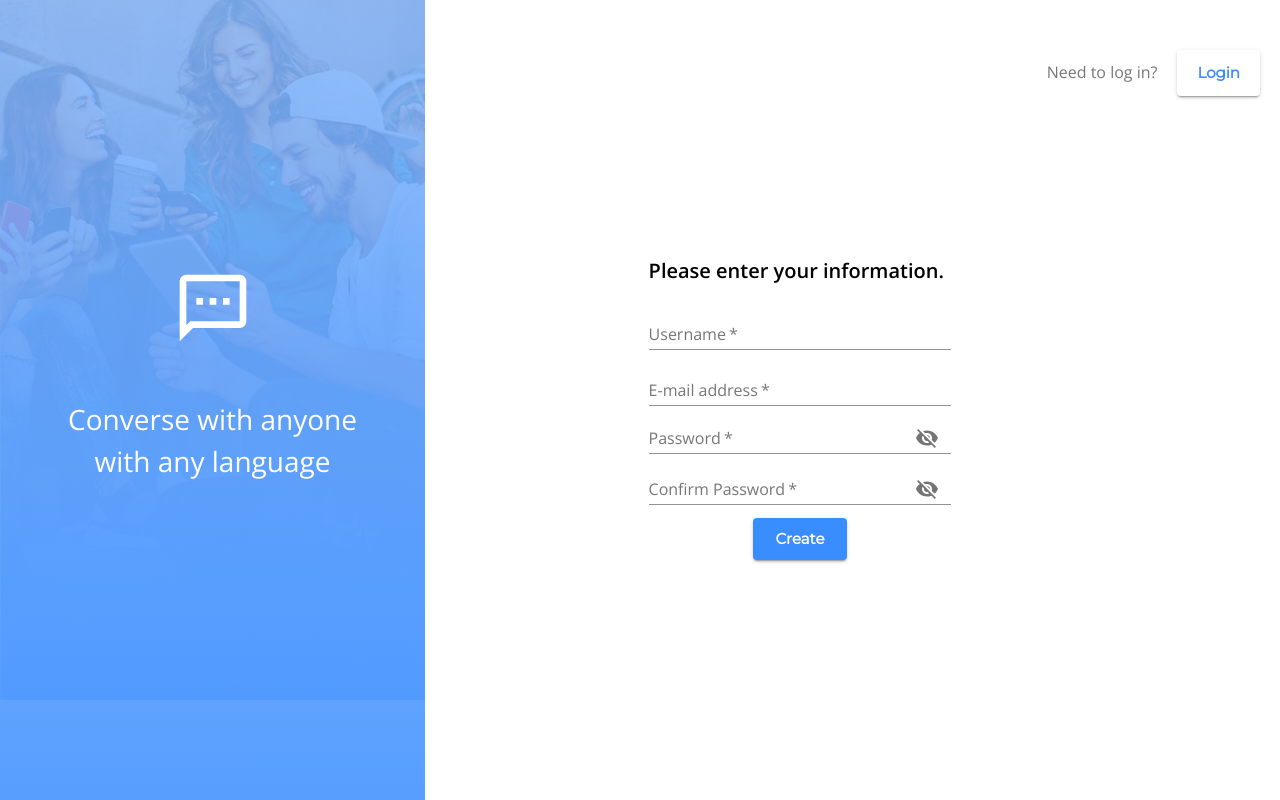
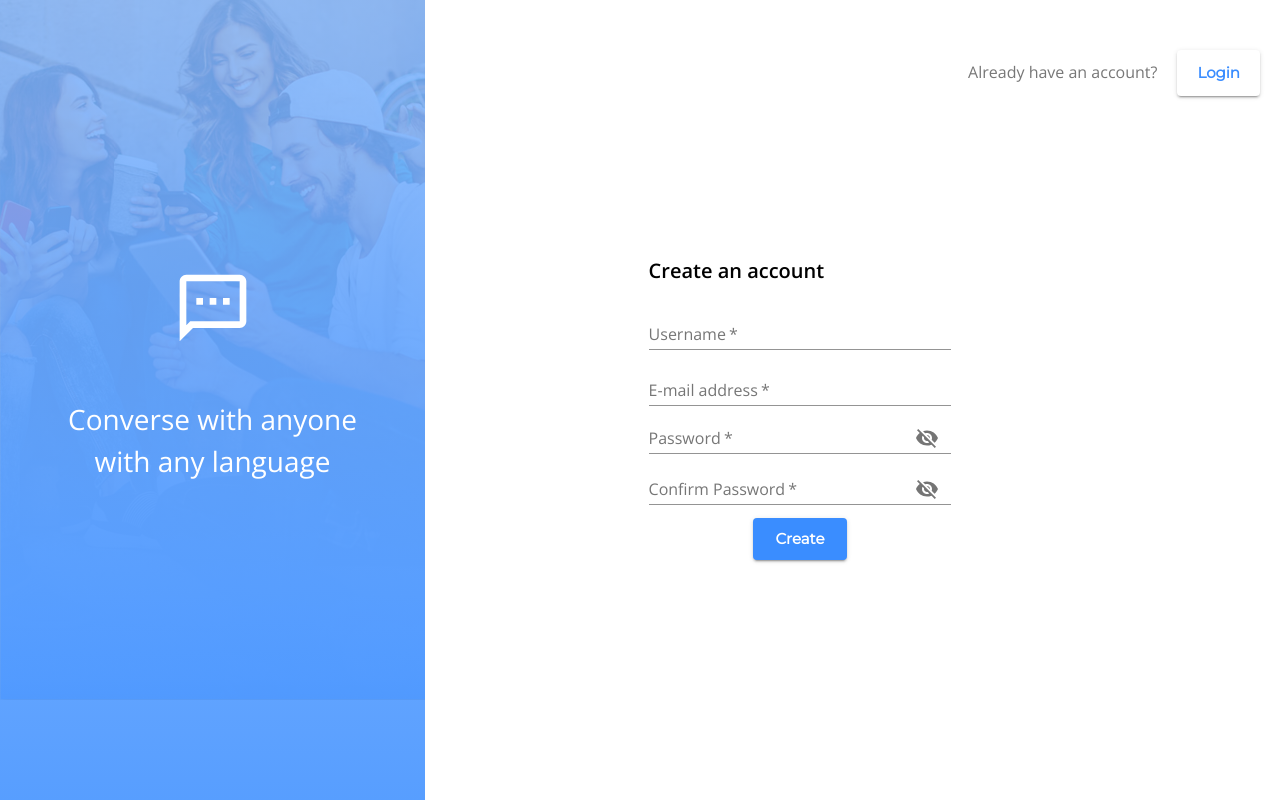
Before and after one commit to BurnhamG/messenger-9996, a React (Create React App) app in the folder client/: page / in a window 1280 px wide. Built offline with nearby package versions, Linux system fonts and the light colour scheme; no server answers.

Commit message:
Change signup page text

```diff
--- a/client/src/Signup.js
+++ b/client/src/Signup.js
@@ -54,7 +54,7 @@ const Login = (props) => {
       >
         <Grid container item className={classes.header}>
           <Typography className={classes.accountCreation}>
-            Need to log in?
+            Already have an account?
           </Typography>
           <Button
             variant="contained"
@@ -69,7 +69,7 @@ const Login = (props) => {
           <form onSubmit={handleRegister}>
             <Grid container item justifyContent="flex-start">
               <Typography className={classes.welcome}>
-                Please enter your information.
+                Create an account
               </Typography>
             </Grid>
             <Grid
```
